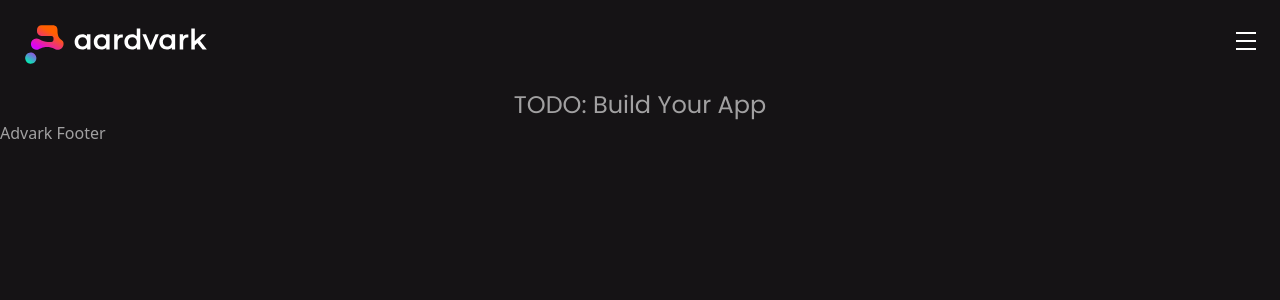
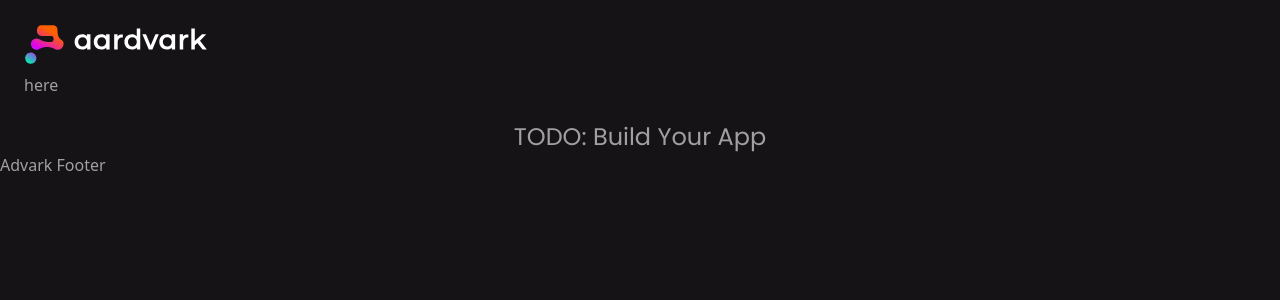
Before and after one commit to marvy-codes/advark-landingPage, a Vue app: page / in a window 1280 px wide. Shown: the top 300 px of the page. Built offline with nearby package versions, Linux system fonts and the light colour scheme; a web font is replaced by a local one.

Commit message:
fixed naming

```diff
--- a/index.html
+++ b/index.html
@@ -6,8 +6,15 @@
     <link rel="stylesheet" href="https://rsms.me/inter/inter.css" />
     <meta name="viewport" content="width=device-width, initial-scale=1.0" />
     <link rel="preconnect" href="https://fonts.googleapis.com" />
-    <link rel="preconnect" href="https://fonts.gstatic.com" crossOrigin="anonymous" />
-    <link href="https://fonts.googleapis.com/css2?family=Poppins:wght@400;600;700&display=swap" rel="stylesheet" />
+    <link rel="preconnect" href="https://fonts.gstatic.com" crossorigin="anonymous" />
+    <link
+      href="https://fonts.googleapis.com/css2?family=Poppins:wght@400;600;700&display=swap"
+      rel="stylesheet"
+    />
+    <link
+      rel="stylesheet"
+      href="https://cdn.jsdelivr.net/npm/bootstrap-icons@1.10.3/font/bootstrap-icons.css"
+    />
     <title>Aardvark</title>
   </head>
   <body class="h-full">
--- a/src/components/Layout/Footer/Footer.vue
+++ /dev/null
@@ -1,9 +0,0 @@
-<template>
-    <h1>Advark Footer</h1>
-  </template>
-
-  <script>
-  export default {
-    name: 'Footer'
-  }
-  </script>
--- /dev/null
+++ b/src/components/Layout/Footer/FooterView.vue
@@ -0,0 +1,9 @@
+<template>
+  <h1>Advark Footer</h1>
+</template>
+
+<script>
+export default {
+  name: 'FooterView',
+};
+</script>
--- a/src/components/Layout/Header/Header.vue
+++ /dev/null
@@ -1,20 +0,0 @@
-<template>
-    <div class="m-6 flex justify-between">
-        <div>
-            <img src="../../../assets/advark.svg" alt="aardvark"/>
-        </div>
-        <div class="flex mt-2">
-            <div class="space-y-1.5">
-                <span class="block w-5 h-0.5 bg-white "></span>
-                <span class="block w-5 h-0.5 bg-white "></span>
-                <span class="block w-5 h-0.5 bg-white "></span>
-            </div>
-        </div>
-    </div>
-</template>
-
-  <script>
-  export default {
-    name: 'Header'
-  }
-  </script>
--- /dev/null
+++ b/src/components/Layout/Header/HeaderView.vue
@@ -0,0 +1,17 @@
+<template>
+  <div class="m-6 justify-between">
+    <div>
+      <img src="../../../assets/advark.svg" alt="aardvark" />
+    </div>
+
+    <div class="mt-2 flex">
+      <h1>here</h1>
+    </div>
+  </div>
+</template>
+
+<script>
+export default {
+  name: 'HeaderView',
+};
+</script>
--- a/src/components/Layout/Layout.vue
+++ /dev/null
@@ -1,18 +0,0 @@
-<template>
-    <Header />
-    <slot />
-    <Footer />
-</template>
-
-<script lang="ts">
-import Header from './Header/Header.vue'
-import Footer from './Footer/Footer.vue'
-
-export default {
-  name: 'Layout',
-  components: {
-    Header,
-    Footer
-  }
-}
-</script>
--- /dev/null
+++ b/src/components/Layout/PageLayout.vue
@@ -0,0 +1,18 @@
+<template>
+  <HeaderView />
+  <slot />
+  <FooterView />
+</template>
+
+<script lang="ts">
+import HeaderView from './Header/HeaderView.vue';
+import FooterView from './Footer/FooterView.vue';
+
+export default {
+  name: 'PageLayout',
+  components: {
+    HeaderView,
+    FooterView,
+  },
+};
+</script>
--- a/src/views/HomeView.vue
+++ b/src/views/HomeView.vue
@@ -1,20 +1,20 @@
 <template>
   <div>
-    <Layout>
-      <div class="flex items-center justify-center bg-gray-100">
-    <span class="block text-2xl font-pop">TODO: Build Your App</span>
-  </div>
-    </Layout>
+    <PageLayout>
+      <div class="bg-gray-100 flex items-center justify-center">
+        <span class="block font-pop text-2xl">TODO: Build Your App</span>
+      </div>
+    </PageLayout>
   </div>
 </template>
 
 <script>
-import Layout from '@/components/Layout/Layout.vue';
+import PageLayout from '@/components/Layout/PageLayout.vue';
 
 export default {
   name: 'HomeView',
   components: {
-    Layout
-  }
-}
+    PageLayout,
+  },
+};
 </script>
--- a/tailwind.config.js
+++ b/tailwind.config.js
@@ -11,16 +11,16 @@ module.exports = {
     extend: {
       fontFamily: {
         sans: ['Inter var', ...theme.fontFamily.sans],
-        pop: ['Poppins', 'sans-serif']
+        pop: ['Poppins', 'sans-serif'],
       },
     },
     colors: {
-      'brand': '#BB48BD',
-      'success': '#30D158',
-      'error': '#FF453A',
-      'warning': '#EBAF65',
-      'white': '#FFFFFF'
-    }
+      brand: '#BB48BD',
+      success: '#30D158',
+      error: '#FF453A',
+      warning: '#EBAF65',
+      white: '#FFFFFF',
+    },
   },
   plugins: [],
 };
```
Also changed, not shown: src/index.css (+5 -5 lines), 2 other files (tests, documents, lock files or other folders).
